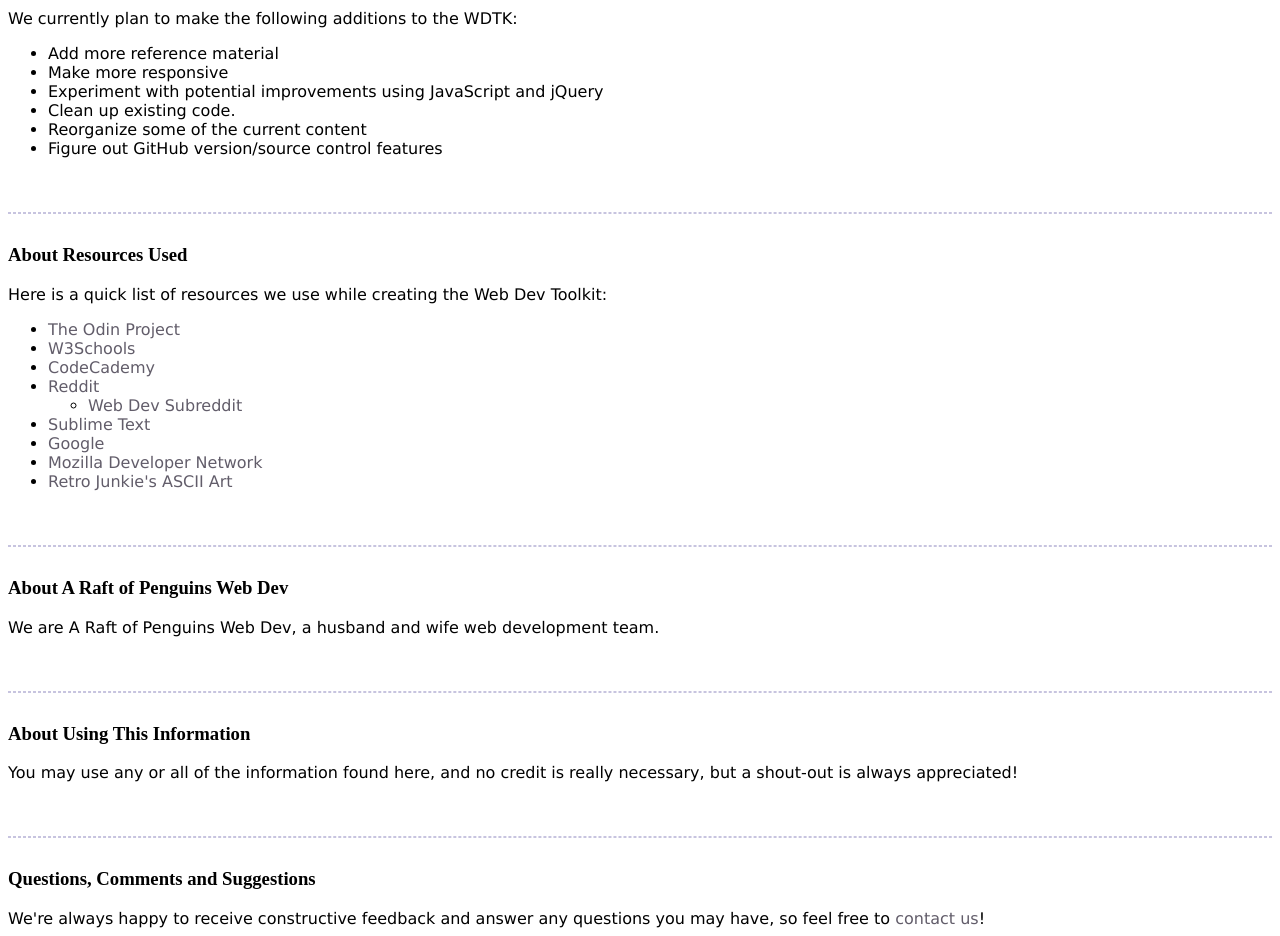
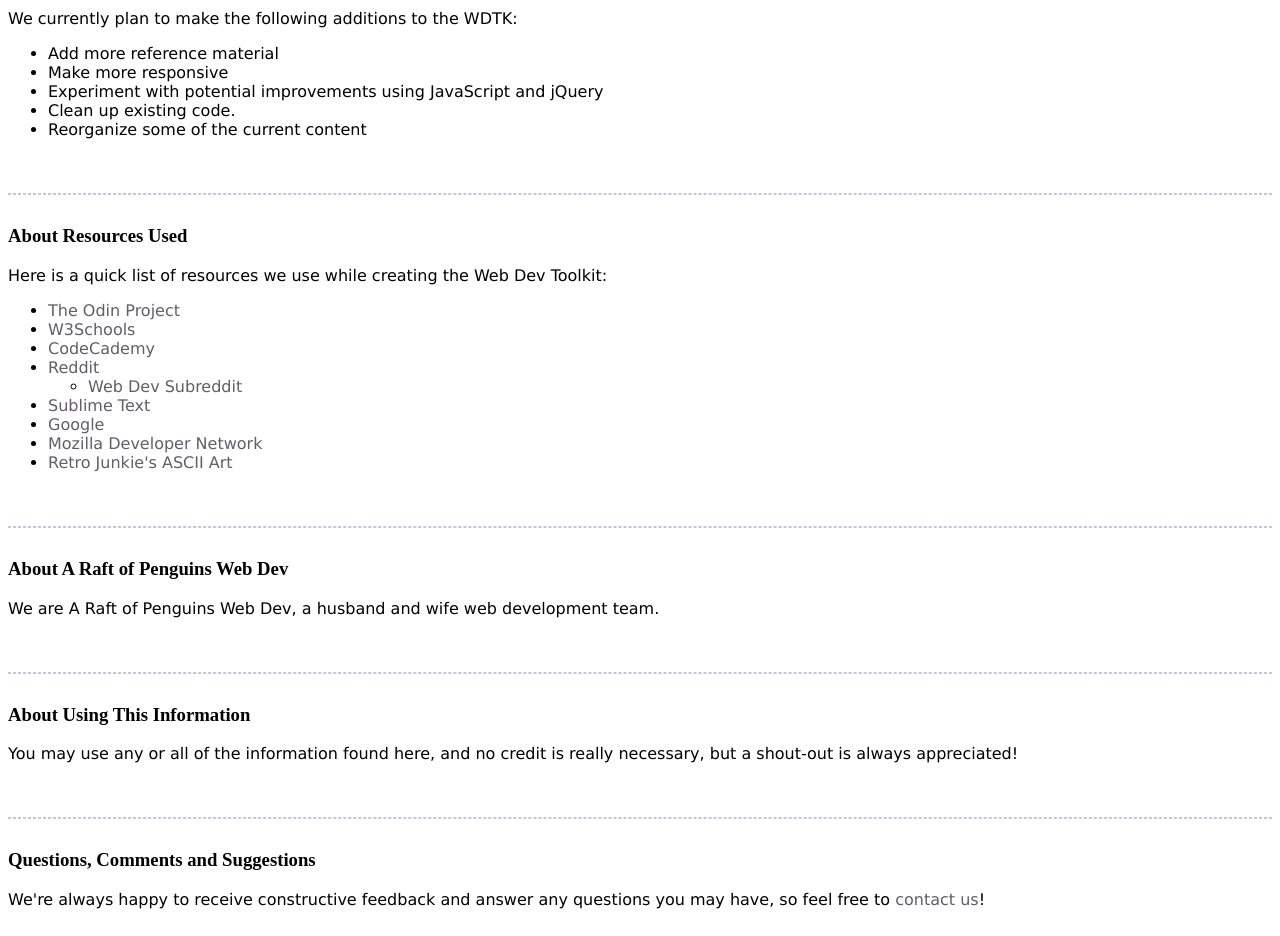
Before and after one commit to raftofpenguins/wdtk, a plain HTML site: page about.html in a window 1280 px wide. Shown: the part 860-1796 px from the top of the page. Drawn offline with Linux system fonts and the light colour scheme.

Commit message:
removed learning git from future plans list - woo!

```diff
--- a/about.html
+++ b/about.html
@@ -92,7 +92,6 @@
                 <li>Experiment with potential improvements using JavaScript and jQuery</li>
                 <li>Clean up existing code.</li>
                 <li>Reorganize some of the current content</li>
-                <li>Figure out GitHub version/source control features</li>
             </ul>
 
             </div>
```
